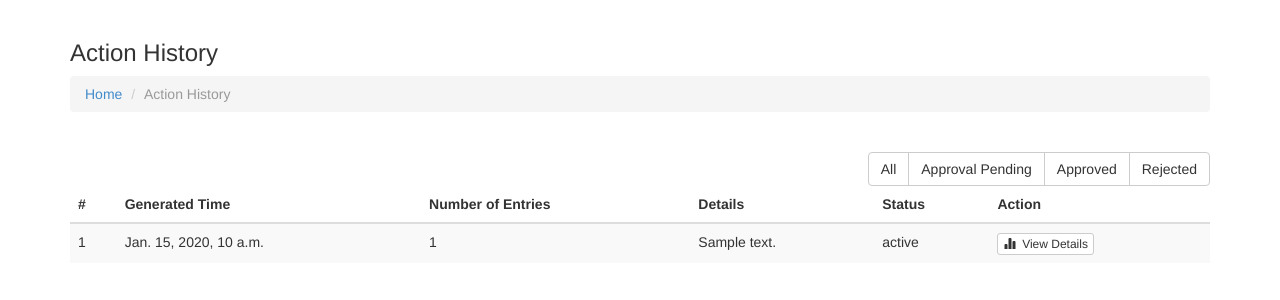
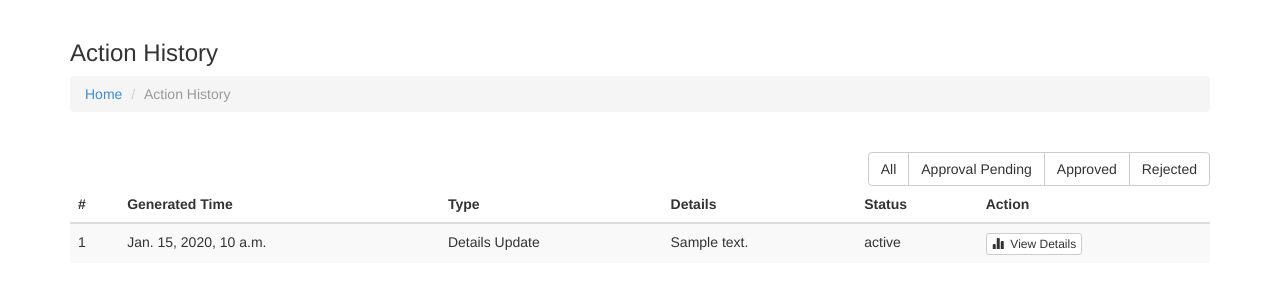
Before and after one commit to xaneem/lms, a Django app: template leave/templates/leave/action_history.html in a window 1280 px wide. Shown: the part 52-352 px from the top of the page. Run offline with Django 3.2, Linux system fonts and the light colour scheme; the template is opened without the code that fills it: most values are stand-ins (such as "Sample title", 1, 10 or a date in 2020); some libraries are stand-ins or nearby versions.

Commit message:
Generic look for action history

```diff
--- a/leave/templates/leave/action_history.html
+++ b/leave/templates/leave/action_history.html
@@ -38,7 +38,7 @@
                             <tr>
                                 <th>#</th>
                                 <th>Generated Time</th>
-                                <th>Number of Entries</th>
+                                <th>Type</th>
                                 <th>Details</th>
                                 <th>Status</th>
                                 <th>Action</th>
@@ -56,7 +56,12 @@
                                 <td>{{ forloop.counter0|add:actions.start_index}} </td>
                                 <td>{{ action.time_generated }}</td>
 
-                                <td>{{ action.count }}</td>
+                                <td>{% if action.is_leave %}
+                                        Leave Credit/Debit
+                                    {% else %}
+                                        Details Update
+                                    {% endif %}
+                                </td>
                                 <td>{{ action.note }}</td>
                                 <td>{{ action.get_status_display }}</td>
 
```
